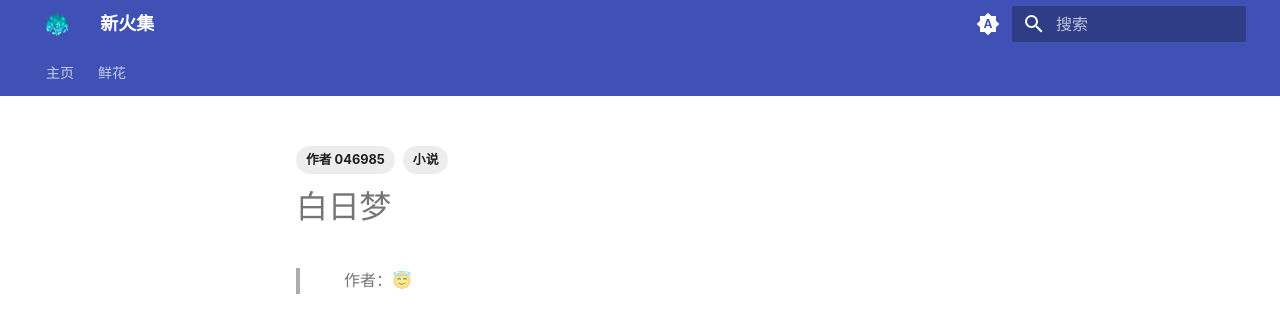
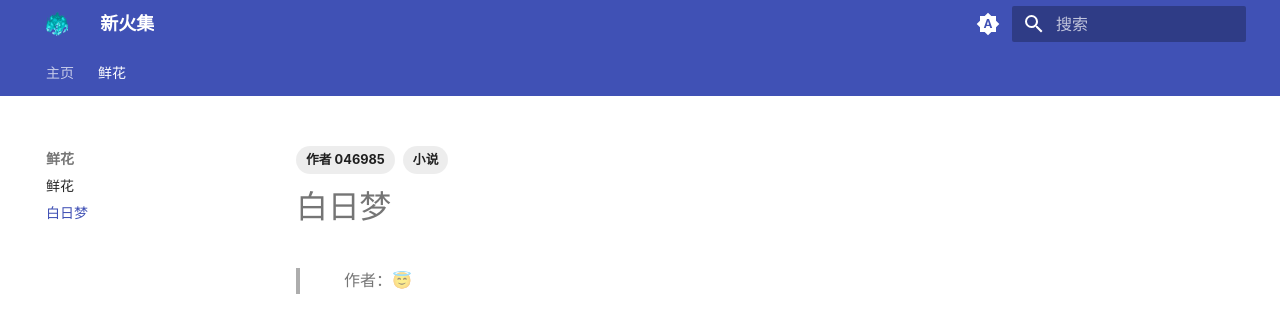
Before and after one commit to xinhuoji/xinhuoji, an MkDocs documentation site: the page built from docs/046985/白日梦.md, in a window 1280 px wide. Shown: the top 309 px of the page. Built offline with MkDocs 1.6.1 and Material for MkDocs 9.7.7, drawn with Linux system fonts in a browser that asks for light colours.

Commit message:
Fix nav bar

```diff
--- a/mkdocs.yml
+++ b/mkdocs.yml
@@ -35,7 +35,7 @@ nav:
     - 与薪火集相比: prosncons.md
   - 鲜花:
     - flower.md
-    - 白日梦: 046985/1.md
+    - 白日梦: 046985/白日梦.md
 plugins:
   - meta
   - tags
```
